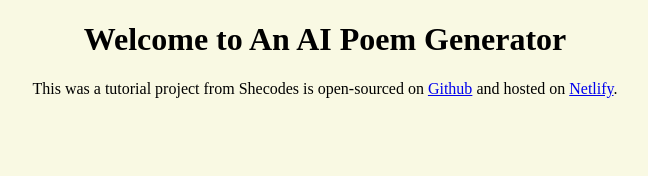
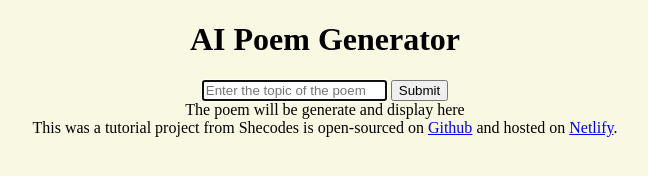
Before and after one commit to duongni/poem-generator, a plain HTML site: page index.html in a window 1280 px wide. Shown: the whole page, without its empty margins (315-963 px from the left). Drawn offline with Linux system fonts and the light colour scheme.

Commit message:
add basic html structure.

```diff
--- a/index.html
+++ b/index.html
@@ -7,7 +7,21 @@
     <title>Poem Generator</title>
   </head>
   <body>
-    <h1>Welcome to An AI Poem Generator</h1>
+    <h1>AI Poem Generator</h1>
+
+    <main>
+      <form>
+        <input
+          type="text"
+          placeholder="Enter the topic of the poem"
+          autofocus
+          required
+          autocomplete="off"
+        />
+        <input type="submit" />
+      </form>
+      <div>The poem will be generate and display here</div>
+    </main>
 
     <footer>
       This was a tutorial project from Shecodes is open-sourced on
```
